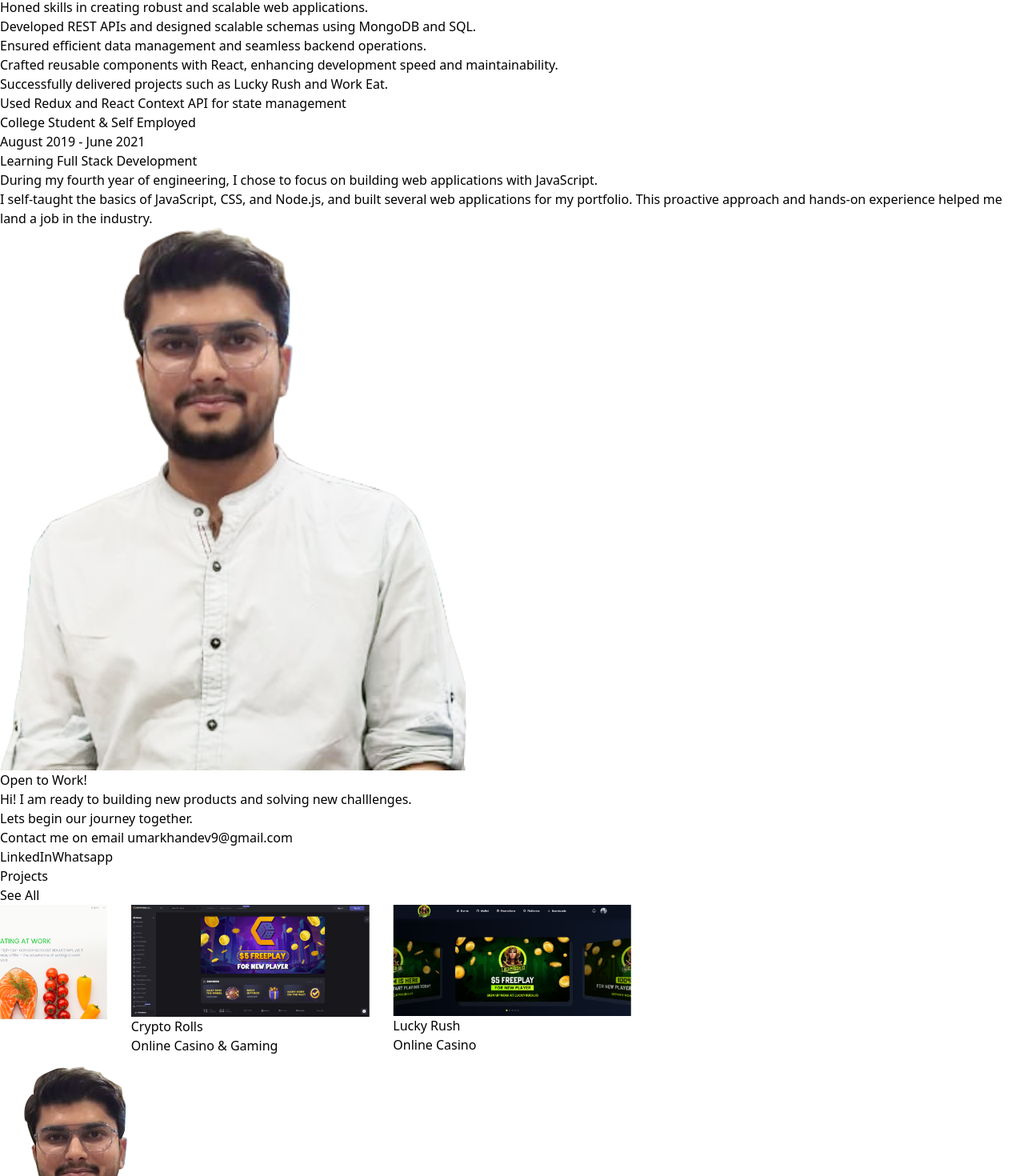
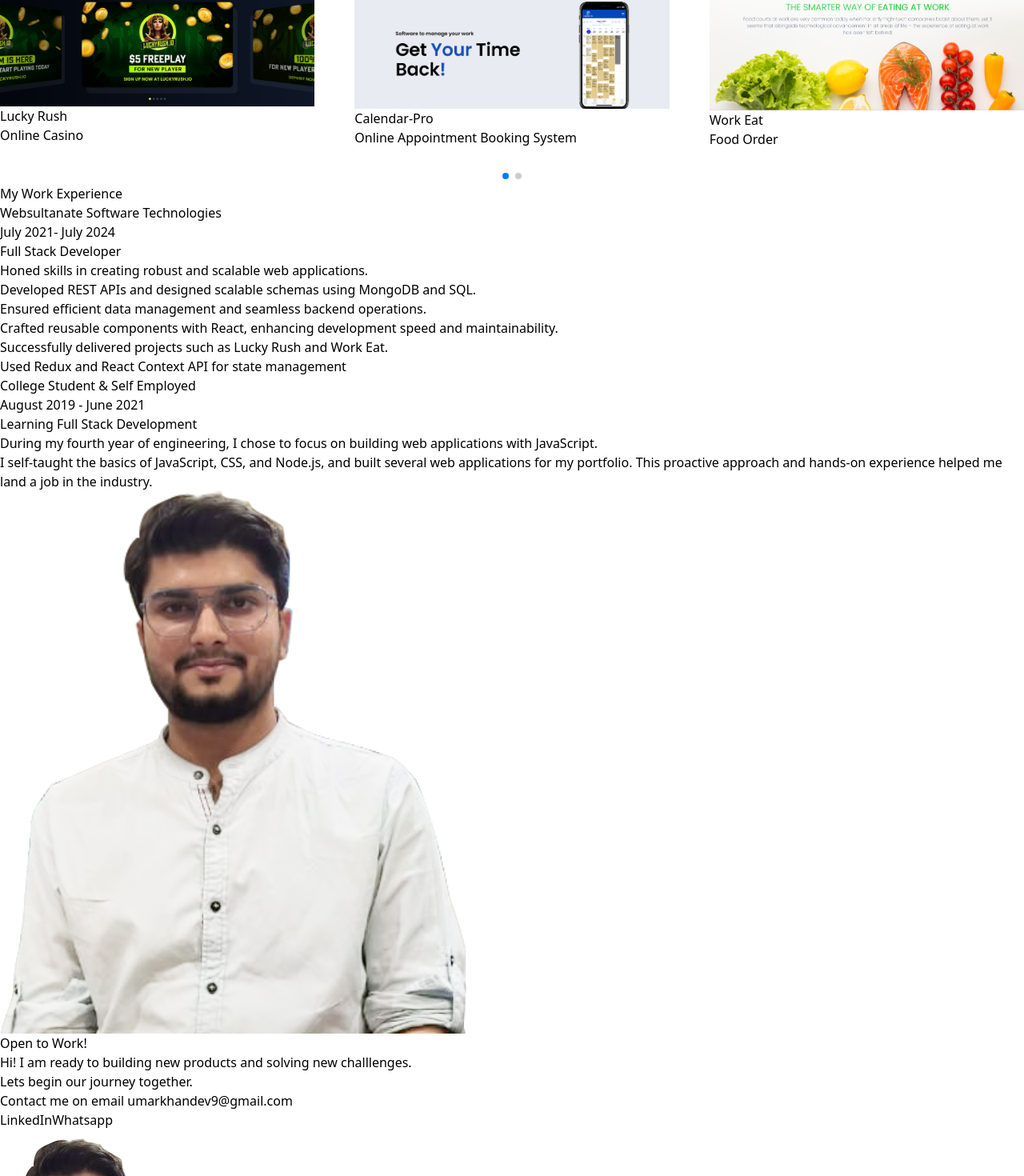
Before and after one commit to umar-developer-01/Portfolio, a React (Vite) app: page /projects in a window 1280 px wide. Shown: the part 3820-5290 px from the top of the page at 80% size. Built offline with nearby package versions, Linux system fonts and the light colour scheme.

Commit message:
Changes in the slider

```diff
--- /dev/null
+++ b/src/components/portfolio.css
@@ -0,0 +1,8 @@
+.swiper-pagination {
+    margin-top: 20px;
+    position: static;
+    text-align: center;
+    transition: 300ms opacity;
+    transform: translate3d(0, 0, 0);
+    z-index: 10;
+}
--- a/src/components/protfolio.jsx
+++ b/src/components/protfolio.jsx
@@ -1,65 +1,50 @@
 import React, { forwardRef } from 'react';
-
-// Import Swiper React components
-import { Swiper, SwiperSlide } from "swiper/react";
-// import { EffectCreative } from 'swiper/modules';
-import { Pagination } from "swiper/modules";
-// Import Swiper styles
-import "swiper/css";
-
-import { portfolio } from "../constant/data";
-import { Link } from "react-router-dom";
+import { Swiper, SwiperSlide } from 'swiper/react';
+import { Pagination } from 'swiper/modules';
+import { portfolio } from '../constant/data';
+import { Link } from 'react-router-dom';
+import 'swiper/css';
+import 'swiper/css/pagination';
+import "./portfolio.css"
 
 // eslint-disable-next-line react/display-name
 const Portfolio = forwardRef((props, ref) => {
   return (
     <div className="relative py-12 md:py-28 border-t overflow-hidden" ref={ref} {...props}>
-      <div className="mx-auto max-w-7xl px-6 md:px-12 lg:px-6 xl:px-0 ">
+      <div className="mx-auto max-w-7xl px-6 md:px-12 lg:px-6 xl:px-0">
         <div className="flex justify-between items-end">
-          <h3 className=" text-3xl md:xl:text-4xl xl:text-4xl font-black">
-            {/* Project<br /> */}
+          <h3 className="text-3xl md:text-4xl xl:text-4xl font-black">
             <span className="text-orange-600">Projects</span>
           </h3>
           <div className="flex">
-            <Link to='/projects' className="btn btn-orange">See All</Link>
+            <Link to="/projects" className="btn btn-orange">See All</Link>
           </div>
         </div>
       </div>
-      <div className="mt-8 md:mt-20">
+      <div className="mt-8 md:mt-20 px-4">
         <Swiper
-          slidesPerView={2}
-          loop={true}
-          centeredSlides={true}
-          spaceBetween={30}
-          grabCursor={true}
-          autoplay={{
-            delay: 2500,
-            disableOnInteraction: false,
-          }}
-          pagination={{
-            clickable: true,
-          }}
+          spaceBetween={50}
+          slidesPerView={1} // Default value for mobile
+          pagination={{ clickable: true }} // Ensure pagination is clickable
+          modules={[Pagination]}
           breakpoints={{
             640: {
-              slidesPerView: 2,
+              slidesPerView: 1,
               spaceBetween: 20,
             },
             768: {
-              slidesPerView: 4,
-              spaceBetween: 40,
+              slidesPerView: 2,
+              spaceBetween: 30,
             },
             1024: {
-              centeredSlides: true,
-              slidesPerView: 4,
-              spaceBetween: 30,
+              slidesPerView: 3,
+              spaceBetween: 50,
             },
           }}
-          modules={[Pagination]}
-          className="mySwiper"
         >
           {portfolio.map((item, index) => (
             <SwiperSlide key={index}>
-              <div className=" bg-white rounded-xl overflow-hidden">
+              <div className="bg-white rounded-xl overflow-hidden">
                 <div>
                   <img className="w-full" src={item.img} alt="esoft" />
                 </div>
@@ -70,12 +55,11 @@ const Portfolio = forwardRef((props, ref) => {
               </div>
             </SwiperSlide>
           ))}
-
         </Swiper>
       </div>
       <div className="h-3/4 absolute w-full bg-gradient-to-r from-cyan-100 opacity-25 to-indigo-400 blur-[300px] dark:to-indigo-600 top-2/4"></div>
-
     </div>
   );
 });
+
 export default Portfolio;
--- a/src/pages/homepage.jsx
+++ b/src/pages/homepage.jsx
@@ -12,9 +12,9 @@ const Homepage = () => {
   return (
     <>
       <Intro ref={(ref_) => setRef("intro", ref_)} />
+      <Portfolio ref={(ref_) => setRef("portfolio", ref_)} />
       <Experience ref={(ref_) => setRef("experience",ref_)} />
       <Hireme ref={(ref_) => setRef("hireme", ref_)} />
-      <Portfolio ref={(ref_) => setRef("portfolio", ref_)} />
     </>
   );
 };
```
Also changed, not shown: src/components/whyhireme.jsx (deleted, +0 -60 lines).
